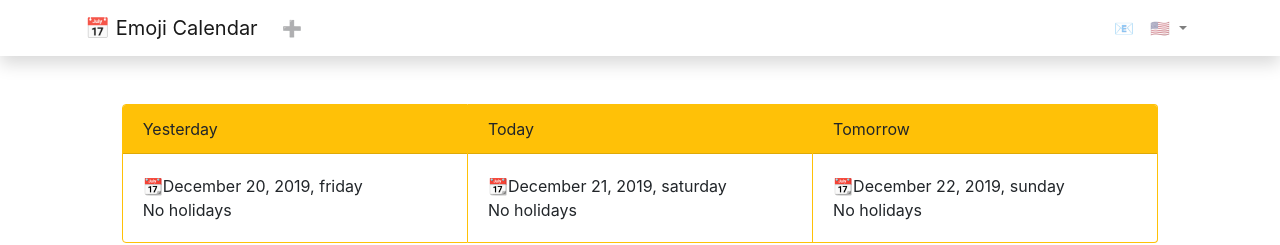
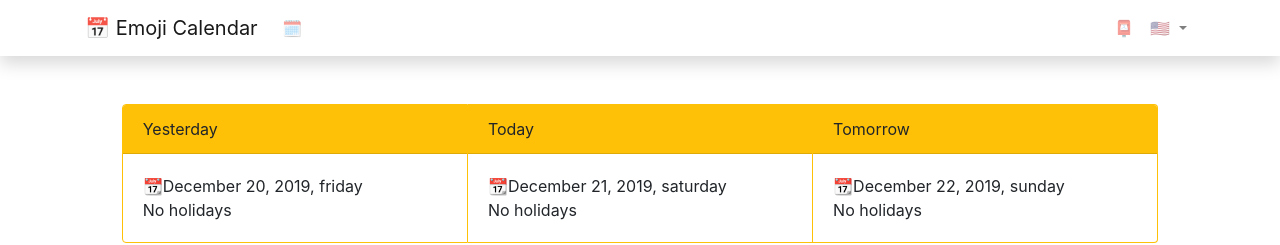
Before and after one commit to tophackr/emojicalendar, a Jekyll site: the page built from index.md, in a window 1280 px wide. Shown: the top 245 px of the page. Built offline with Jekyll 4.4.1, drawn with Linux system fonts in a browser that asks for light colours.

Commit message:
changed emoji

```diff
--- a/_includes/navbar.html
+++ b/_includes/navbar.html
@@ -19,13 +19,13 @@
                     <a class="nav-link" href="{{ '📣' | append: '/' | relative_url }}" data-toggle="tooltip" title="{{ site.data.langs[url_navbar].ad }}">📣</a>
                 </li>-->
                 <li class="nav-item">
-                    <a class="nav-link" href="{{ '➕' | append: '/' | relative_url }}" data-toggle="tooltip" title="{{ site.data.langs[url_navbar].add_date }}">➕</a>
+                    <a class="nav-link" href="{{ '🗓' | append: '/' | relative_url }}" data-toggle="tooltip" title="{{ site.data.langs[url_navbar].add_date }}">🗓</a>
                 </li>
             </ul>
         </div>
         <ul class="navbar-nav ml-md-auto d-none d-lg-flex">
             <li class="nav-item">
-                <a class="nav-link p-2" href="mailto:tophackr@icloud.com" target="_blank" rel="noopener" data-toggle="tooltip" title="{{ site.data.langs[url_navbar].contact_us }}" aria-label="Email">📧</a>
+                <a class="nav-link p-2" href="mailto:tophackr@icloud.com" target="_blank" rel="noopener" data-toggle="tooltip" title="{{ site.data.langs[url_navbar].contact_us }}" aria-label="Email">📮</a>
             </li>
             <li class="nav-item dropdown">
                 <a class="nav-link dropdown-toggle" href="#" id="calendarDropdown" role="button" data-toggle="dropdown" aria-haspopup="true" aria-expanded="false">
```
